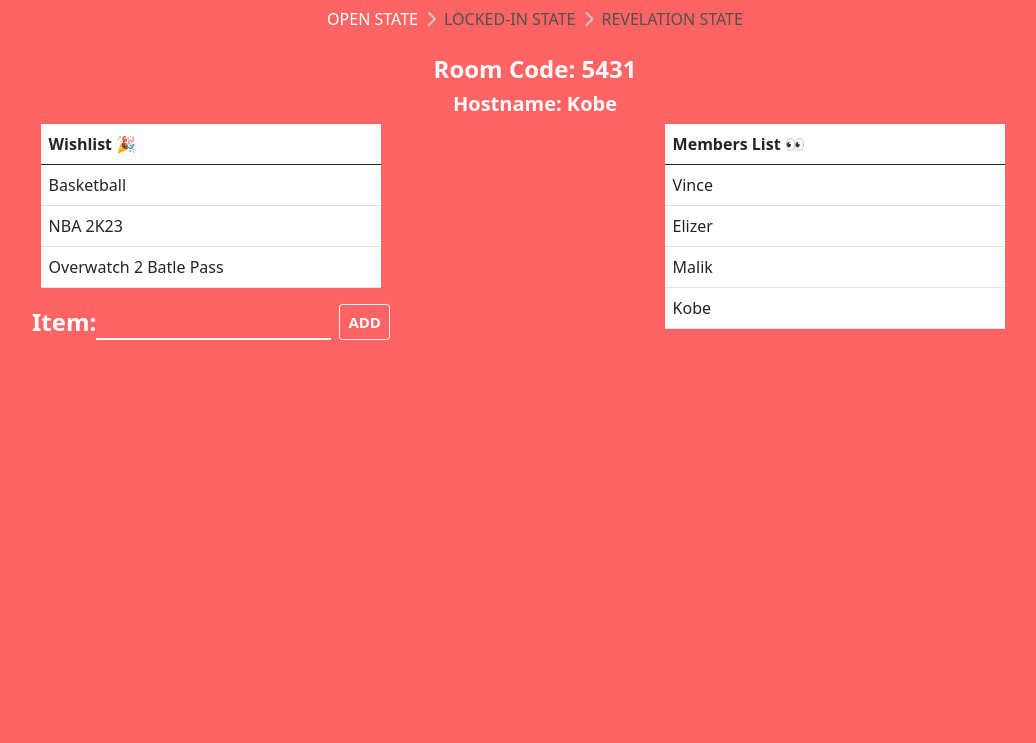
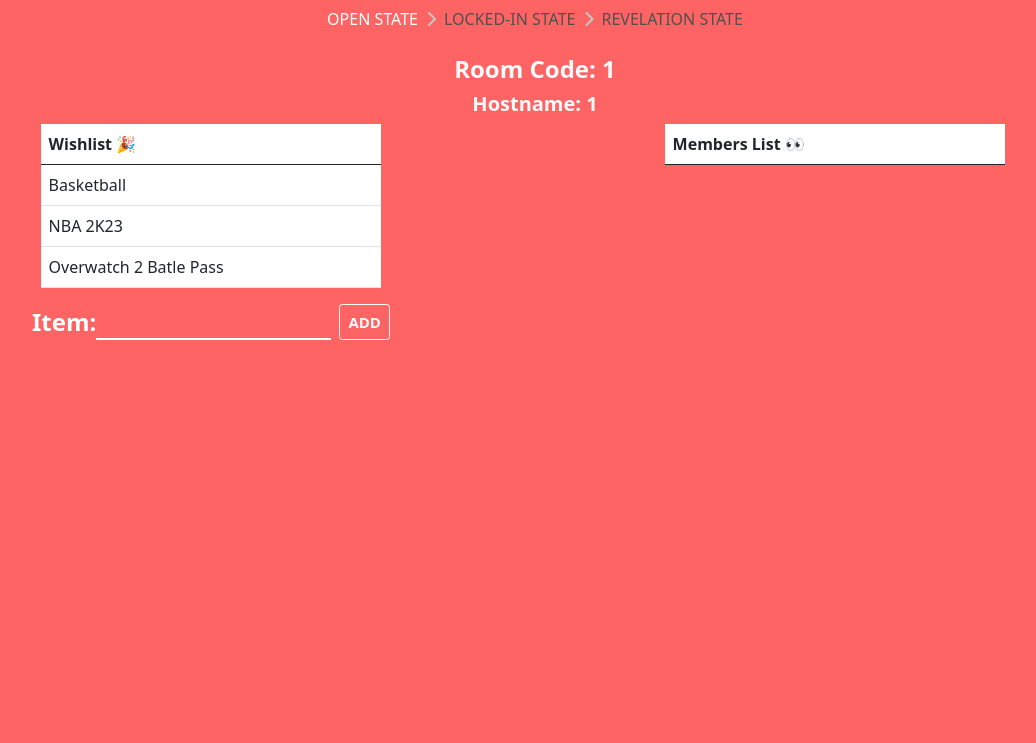
Before and after one commit to vjloable/secretsanta, a PHP site: page /join_1.php in a window 1280 px wide. Shown: the part 57-800 px from the top of the page, without its empty margins (105-1141 px from the left). Run offline with PHP 8.4, Linux system fonts and the light colour scheme; the visitor is signed in with stand-in values (Sample User, id 1); data comes from the database, SQL or seed files in the repository; lists and menus that the app fills with data are empty; some libraries are stand-ins or nearby versions.

Commit message:
fix: fix display of table data from room members

```diff
--- a/join_1.php
+++ b/join_1.php
@@ -1,6 +1,8 @@
+<?php
+include "scripts\session_control.inc";
+?>
 <!DOCTYPE html>
 <html lang="en">
-
 <head>
     <meta charset="UTF-8">
     <meta name="viewport" content="width=device-width, initial-scale=1.0">
@@ -58,14 +60,16 @@
                 <span class="navbar-toggler-icon"></span>
             </button>
             <div class="dropdown">
+				<form action="post">
 					<button class="btn dropdown-toggle" style="color: white;" type="button" id="dropdownMenuButton" data-toggle="dropdown" aria-haspopup="true" aria-expanded="false">
 						<i class="fa fa-bars"></i>
 					</button>
 					<div class="dropdown-menu dropdown-menu-right" aria-labelledby="dropdownMenuButton">
 						<a class="dropdown-item" href="#">Account Settings</a>
 						<div class="dropdown-divider" style="background-color: #555; height: 1px; margin: 5px 0;"></div>
-                    <a class="dropdown-item" href="#" style="color: red;">Logout</a>
+						<button class="dropdown-item" style="color: red;" formaction=".\scripts\logout_action.php">Logout</button>
 					</div>
+				</form>
             </div>
 
             <!-- <i class=" fa-solid fa-bars" style="color: white;" aria-hidden="true"></i> -->
@@ -81,8 +85,16 @@
                 </ol>
             </nav>
 
-            <h4 class="text-center text-light" style="font-weight:900;">Room Code: 5431</h4>
-            <h5 class="text-center text-light" style="font-weight:900;">Hostname: Kobe</h5>
+            <h4 class="text-center text-light" style="font-weight:900;">Room Code:
+			<?php
+			echo " " . $_SESSION["room"];
+			?>
+			</h4>
+            <h5 class="text-center text-light" style="font-weight:900;">Hostname:
+			<?php
+			echo " " . $_SESSION["host"];
+			?>
+			</h5>
             <div class="row " style="width: 100%; ">
                 <div class="col mb-5">
                     <div class="container" style="width: 100%; height: 100%;">
@@ -129,21 +141,14 @@
                                     </tr>
                                 </thead>
                                 <tbody>
-
                                     <div class="table-wrapper">
-                                        <tr>
-                                            <td>Vince</td>
-                                        </tr>
-                                        <tr>
-                                            <td>Elizer</td>
-                                        </tr>
-                                        <tr>
-                                            <td>Malik</td>
-                                        </tr>
-                                        <tr>
-                                            <td>Kobe</td>
-                                        </tr>
-
+                                        <?php
+										include ".\scripts\get_members.php";
+                                        while ($member = $members->fetchArray(SQLITE3_ASSOC)) {
+                                            echo "<tr><td>".$member['name']."</td></tr>";
+                                        }
+                                        $db->close();
+										?>
                                     </div>
                                 </tbody>
                             </table>
@@ -154,5 +159,4 @@
         </div>
     </div>
 </body>
-
 </html>
```
Lines whose indentation alone changed are shown as unchanged.
